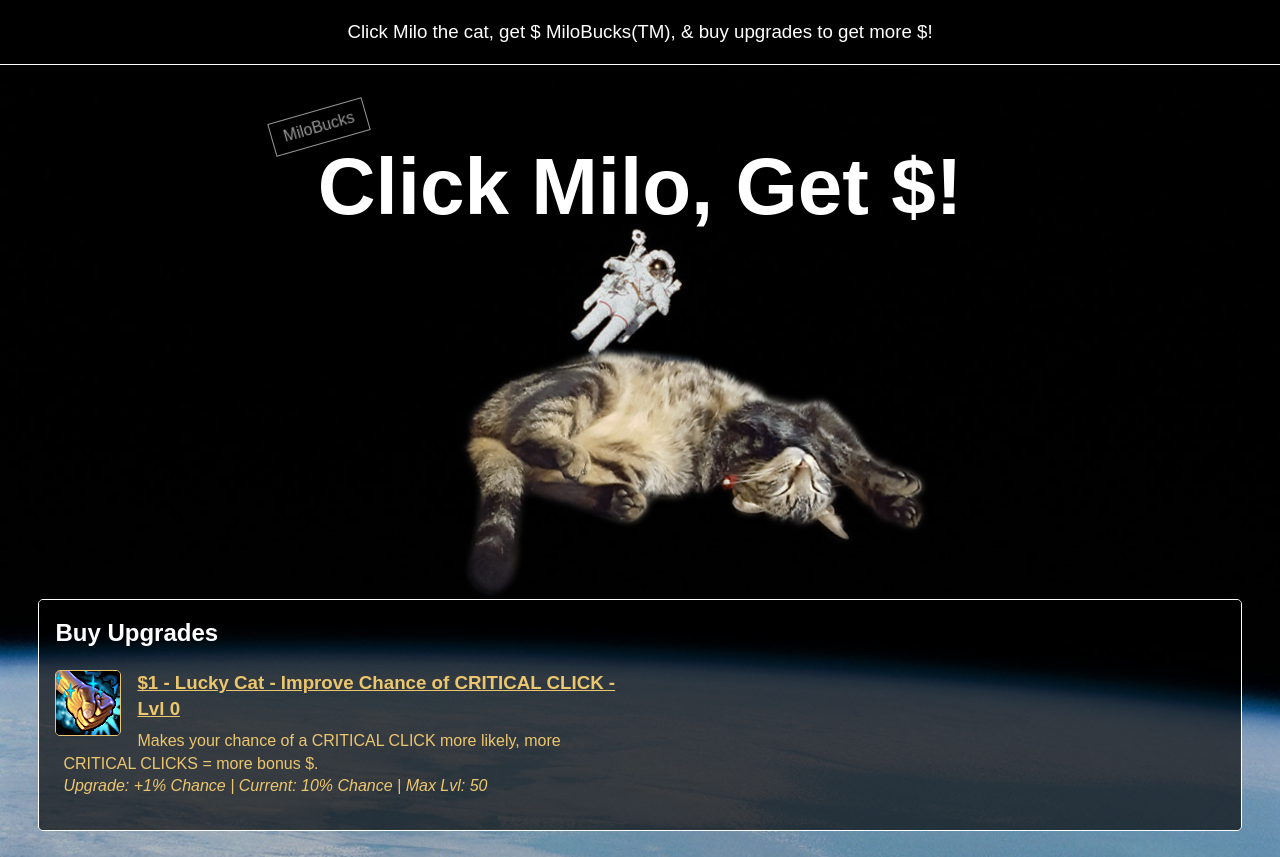
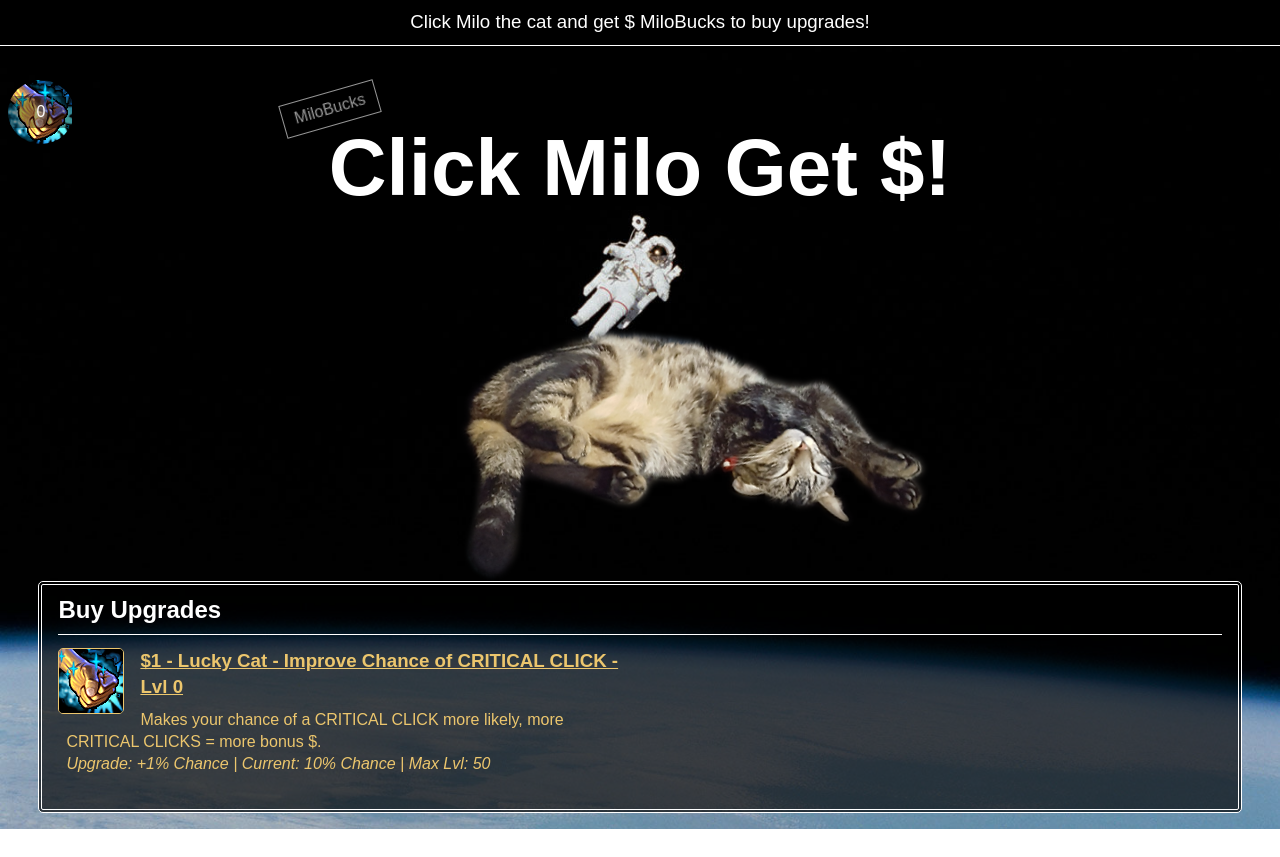
Before and after one commit to sunnymui/milo-clicker, a plain HTML site: page index.html in a window 1280 px wide. After the commit the page ends 829 px from the top, so only its background shows below. Drawn offline with nearby package versions, Linux system fonts and the light colour scheme.

Commit message:
initial upgrades tracker sidebar rendering w/out logic, upgrades menu styling update, show 'upgraded' clicked animation when clicking on upgrades initial logic in clicked rendering function, notification bar style adjustments, begin refactoring ui element creation to abstract details away

```diff
--- a/css/main.scss
+++ b/css/main.scss
@@ -144,6 +144,12 @@ $counter-label: 'MiloBucks';
   justify-content: space-between;
 }
 
+.v-center-absolute {
+  position: absolute;
+  top: 50%;
+  transform: translateY(-50%);
+}
+
 // Background
 
 main {
@@ -260,7 +266,7 @@ main {
 }
 
 .notifications {
-  @include margin-padding(0,1em);
+  @include margin-padding(0,0.5em);
   width: 100%;
   background: $black;
   border-bottom: 1px solid #fff;
@@ -274,11 +280,48 @@ main {
     animation: fade-from-bottom-2 0.3s 1;
   }
 
+  &.red {
+    color: $red;
+  }
+
+}
+
+.upgrades-tracker {
+    @include margin-padding(0,0);
+    position: absolute;
+    left: 0.5em;
+    top: 5em;
+    // the width of the upgrade pics
+    width: 66px;
+    max-width: 10%;
+    list-style: none;
+
+    li {
+      // to keep it positioned within the list item
+      position: relative;
+      // circles for the pics
+      border-radius: 100%;
+      overflow: hidden;
+    }
+
+    p {
+      @include margin-padding(0,0.3em);
+      color: #fff;
+      background: rgba(0, 0, 0, 0.4);
+      // so it gets centered and bg is length of bg img
+      width: 100%;
+      text-align: center;
+      text-shadow: 1px 1px 5px #fff;
+    }
+
+    img {
+      max-width: 100%;
+    }
+
 }
 
 .upgrades {
-  @include margin-padding(2%,1em);
-  margin-top: 0;
+  @include margin-padding(0 1em 1em 1em,0 1em 1em 1em);
   width: 94%;
   background: $black;
   color: #fff;
@@ -289,7 +332,7 @@ main {
   // hide horizontal scroll bar
   overflow-x: hidden;
   list-style: none;
-  border: 1px solid #fff;
+  border: 4px double #fff;
   border-radius: 5px;
 
   a {
@@ -305,7 +348,7 @@ main {
   }
 
   h2 {
-    margin-top: 0;
+    margin: 0;
   }
 
   h3 {
@@ -323,7 +366,10 @@ main {
 
     &.upgrades-header {
       display: block;
-      max-width: 100%;
+      width: 100%;
+      border-bottom: 1px solid #fff;
+      margin: 0.5em 0 0.8em 0;
+      padding-bottom: 0.5em;
     }
 
     &.inactive {
--- a/js/main.js
+++ b/js/main.js
@@ -62,6 +62,7 @@
         prefix: '+'
       }
     ],
+    sidebar_tooltip: 'Upgrade Level:',
     upgrades_title: 'Buy Upgrades',
     notifications: {
       maxed_out_upgrade: "CAN'T UPGRADE! Max level reached for upgrade!",
@@ -74,9 +75,9 @@
       click_multiplier_upgrade: 'Each of your Clicks Are Worth More $ Meow!',
       autoclicker_upgrade: 'RoboCat Upgraded!',
       autoclicker_delay_upgrade: 'RoboCat Clicks Faster Meow!',
-      instructions: 'Click Milo the cat, get $ MiloBucks(TM), & buy upgrades to get more $!'
+      instructions: 'Click Milo the cat and get $ MiloBucks to buy upgrades!'
     },
-    counter_start: 'Click Milo, Get $!'
+    counter_start: 'Click Milo Get $!'
   };
 
   //=========================//
@@ -180,15 +181,18 @@
     };
   };
 
-  Player.prototype.render_click_animation = function(x, y) {
+  Player.prototype.render_click_animation = function(x, y, type) {
     /*
     Take in click location coordinates and put a click increment
     animation at that location that disappears eventually.
     Args: x, y locations to render click animation at (int or string)
     Return: na
     */
+    // set default of count if nothing/falsey passed in as type
+    type = type || 'count';
     // create element to hold the animated click amount display
     var click_animation = document.createElement('div');
+
     // check if we have hit a critical during the roll
     if (this.last_click_crit) {
       // if critical, add critical class also
@@ -197,7 +201,7 @@
       // if not, just add the regular clicked class
       click_animation.classList.add('clicked');
     }
-    // check if we have the units specified for position, not just pixel #
+    // check if we have the units specified for position, not just pixel # in args
     if (isNaN(x)||isNaN(y)) {
       // position exactly as passed in
       click_animation.style.left = x;
@@ -208,8 +212,15 @@
       // and above the mouse cursor
       click_animation.style.top = y - 35 + 'px';
     }
-    // set text to the amount we incremented clicks by
-    click_animation.textContent = '+' + this.last_click_increment;
+    // show click amount count animation if that type of click
+    if (type === 'count') {
+      // set text to the amount we incremented clicks by
+      click_animation.textContent = '+' + this.last_click_increment;
+    } else if (type === 'upgrade') {
+      // show upgraded text as the click animation
+      click_animation.textContent = 'Upgraded!';
+    }
+
     // append the click amount display to the actual dom
     click_layer.appendChild(click_animation);
     // set a delayed callback to remove the element after the animation
@@ -498,6 +509,8 @@
     main.classList.remove('visuallyhidden');
   };
 
+  // INITIAL SETUP
+
   // Map each ui text upgrade name to its index for use in player upgrade rendering function
   ui_text.upgrade_indexes = ui_text.upgrades.reduce(function(indexes_map, current_obj_in_array, i){
     // set the class name as key and the index as value
@@ -509,8 +522,58 @@
   // instantiate a player object for the game
   var player = new Player();
 
+  // GAME ELEMENT CREATION
+
   // dom fragment to store all the ui stuff, reduce number of append operations
   var ui_elements = document.createDocumentFragment();
+
+  // create element for all the notifications in game
+  var notification_bar = document.createElement('h3');
+  // add notifications class to the notifications element
+  notification_bar.classList.add('notifications', 'center-text');
+  // set starting text in the notifications bar to game instructions
+  notification_bar.textContent = ui_text.notifications.instructions;
+
+  // create an upgrades/lvls tracker sidebar element
+  var upgrades_sidebar = document.createElement('ul');
+  // create the li item for the sidebar list
+  var upgrades_sidebar_item = document.createElement('li');
+  // create the text label for the sidebar item
+  var upgrades_sidebar_label = document.createElement('p');
+  // create the img element for the sidebar item
+  var upgrades_sidebar_img = document.createElement('img');
+  // assign crit chance img src
+  upgrades_sidebar_img.src = assets.crit_chance_src;
+  // make the label equal to the level of the unclocked skill
+  upgrades_sidebar_label.textContent = player.upgrades.crit_chance.level;
+  // add a title attribute
+  upgrades_sidebar_item.title = ui_text.upgrades[0].title + ' - ' + ui_text.sidebar_tooltip + ' ' + player.upgrades.crit_chance.level;
+  // append the label to the li
+  upgrades_sidebar_item.appendChild(upgrades_sidebar_label);
+  // append the img to the li
+  upgrades_sidebar_item.appendChild(upgrades_sidebar_img);
+  // append the li to the ul
+  upgrades_sidebar.appendChild(upgrades_sidebar_item);
+  // add the upgrades tracker class
+  upgrades_sidebar.classList.add('upgrades-tracker');
+  // add the vertical centering class to label
+  upgrades_sidebar_label.classList.add('v-center-absolute');
+
+  // create element for click amount counter
+  var click_counter = document.createElement('h2');
+  // add counter class to click counter
+  click_counter.classList.add('counter', 'center-text');
+  // start click counter at 0
+  click_counter.textContent = ui_text.counter_start;
+
+  // create the img element for the cat
+  var milo = document.createElement('img');
+  // set image source to milo's pic
+  milo.src = assets.milo_src;
+  // prevent draggable selection on the img from interfering with clicks
+  milo.draggable = false;
+  // add cat class to milo element
+  milo.classList.add('cat');
 
   // Create the upgrades menu
   var upgrades = document.createElement('ul');
@@ -553,31 +616,10 @@
     );
   }
 
-  // create element for all the notifications in game
-  var notification_bar = document.createElement('h3');
-  // add notifications class to the notifications element
-  notification_bar.classList.add('notifications', 'center-text');
-  // set starting text in the notifications bar to game instructions
-  notification_bar.textContent = ui_text.notifications.instructions;
-
-  // create element for click amount counter
-  var click_counter = document.createElement('h2');
-  // add counter class to click counter
-  click_counter.classList.add('counter', 'center-text');
-  // start click counter at 0
-  click_counter.textContent = ui_text.counter_start;
-
-  // create the img element for the cat
-  var milo = document.createElement('img');
-  // set image source to milo's pic
-  milo.src = assets.milo_src;
-  // prevent draggable selection on the img from interfering with clicks
-  milo.draggable = false;
-  // add cat class to milo element
-  milo.classList.add('cat');
-
   // add the notification bar to dom fragment
   ui_elements.appendChild(notification_bar);
+  // add upgrade tracking sidebar to dom fragment
+  ui_elements.appendChild(upgrades_sidebar);
   // add the click counter element to the dom fragment
   ui_elements.appendChild(click_counter);
   // append clickable cat element to the clickable layer in the live dom
```
Also changed, not shown: css/main.css.
